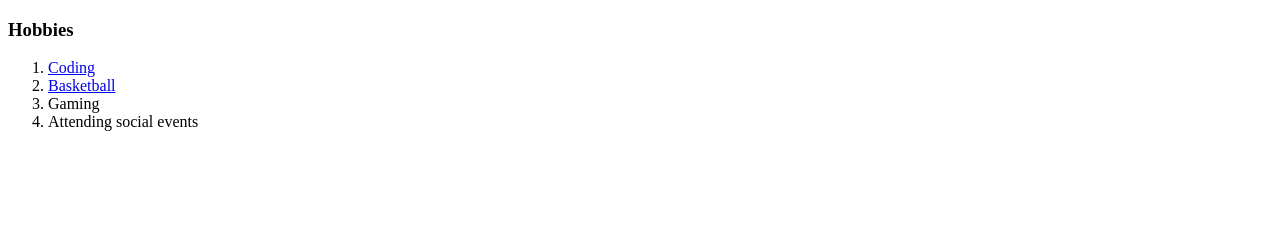
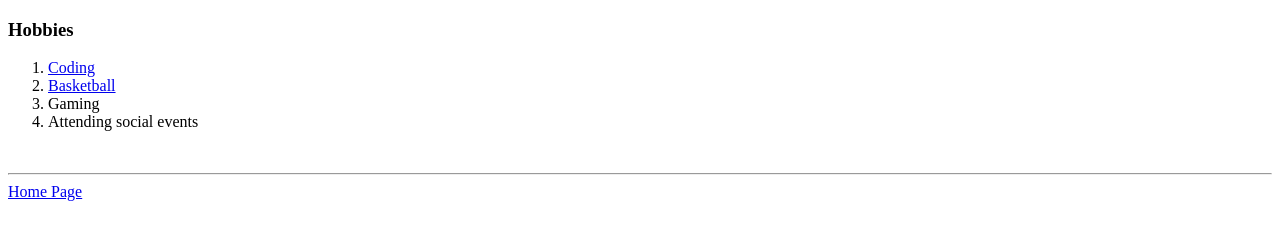
Before and after one commit to d3marco/PersonalSite-HTMLonly, a plain HTML site: page hobbies.html in a window 1280 px wide. Drawn offline with Linux system fonts and the light colour scheme.

Commit message:
added home button feature

```diff
--- a/hobbies.html
+++ b/hobbies.html
@@ -12,5 +12,8 @@
       <li>Gaming</li>
       <li>Attending social events</li>
     </ol>
+    <br>
+    <hr>
+    <a href="index.html">Home Page</a>
   </body>
 </html>
```
Also changed, not shown: contact.html (+3 -0 lines).
